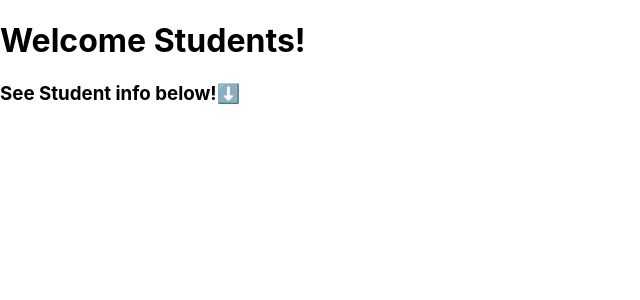
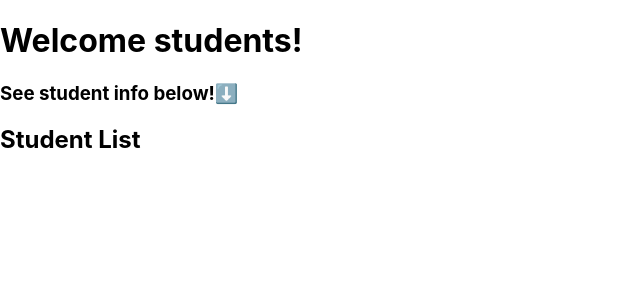
Before and after one commit to gfou20/students-lab, a React (Create React App) app: page / in a window 1280 px wide. Shown: the top 300 px of the page, without its empty margins (0-640 px from the left). Built offline with nearby package versions, Linux system fonts and the light colour scheme.

Commit message:
create student component function

```diff
--- a/src/App.js
+++ b/src/App.js
@@ -1,6 +1,6 @@
 import './App.css'
 import Greeting from './Greeting';
-// import Student from './Student'
+import Student from './Student';
 
 
 function App() {
@@ -68,7 +68,7 @@ function App() {
   return (
     <div>
       <Greeting />
-      {/* <Student /> */}
+      <Student />
     </div>
   )
 }
--- a/src/Greeting.jsx
+++ b/src/Greeting.jsx
@@ -1,8 +1,8 @@
 function Greeting(props) {
   return (
     <>
-      <h1>Welcome Students!</h1>
-      <h3>See Student info below!⬇️</h3>
+      <h1>Welcome students!</h1>
+      <h3>See student info below!⬇️</h3>
     </>
   )
 }
--- /dev/null
+++ b/src/Student.jsx
@@ -0,0 +1,9 @@
+const Student = () => {
+  return (
+    <>
+      <h2>Student List</h2>
+    </>
+  )
+}
+
+export default Student;
```
